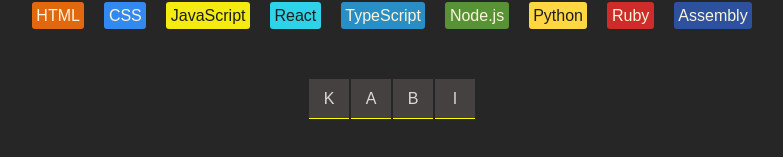
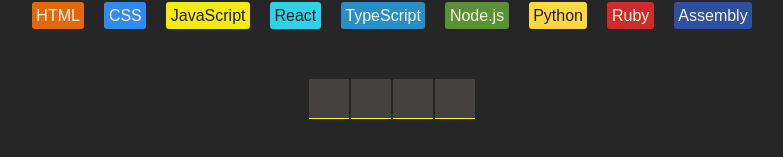
Before and after one commit to Kabileshwaran183/Assembly-EndGame, a React (Vite) app: page / in a window 1280 px wide. Shown: the part 216-373 px from the top of the page, without its empty margins (248-1031 px from the left). Built offline with nearby package versions, Linux system fonts and the light colour scheme.

Commit message:
only displayed currect letters in the word section

```diff
--- a/src/App.jsx
+++ b/src/App.jsx
@@ -16,9 +16,20 @@
     )
   })
 
-  const wordEl = word.split("").map(w => {
+  const wordEl = word.split("").map((w, index) => {
+    const isFind = guessedLetters.includes(w)
+    const className = clsx({
+      found: isFind,
+      notFound: !isFind,
+    })
+
     return (
-      <span className="each-word">{w.toUpperCase()}</span>
+      <span key={index} className={className}>
+        {isFind ? w.toUpperCase() : ""}
+      </span>
+      // <span key={index}>
+      //{guessedLetters.includes(letter) ? letter.toUpperCase() : ""}
+      //</span>  but we use className changeable...
     )
   })
 
@@ -30,12 +41,12 @@
       correct: isCorrect,
       wrong: isWrong
     })
-    console.log(className)
     return (
       <button key={letter}
         onClick={() => addGuessLetter(letter)}
         className={className}>
-        {letter.toUpperCase()}     </button>)
+        {letter.toUpperCase()}
+      </button>)
   })
 
   function addGuessLetter(letter) {
--- a/src/index.css
+++ b/src/index.css
@@ -69,7 +69,7 @@
   gap:2px;
   margin-bottom: 40px;
 }
-section.word .each-word{
+section.word >span{
   width: 40px;
   height: 40px;
   background-color: rgb(70, 65, 65);
@@ -77,6 +77,9 @@
   display: flex;
   align-items: center;
   justify-content: center;
+}
+section.word >span.found{
+  border-bottom: 0.5px solid #10A95B;
 }
 section.keyboard {
   display: flex;
```
